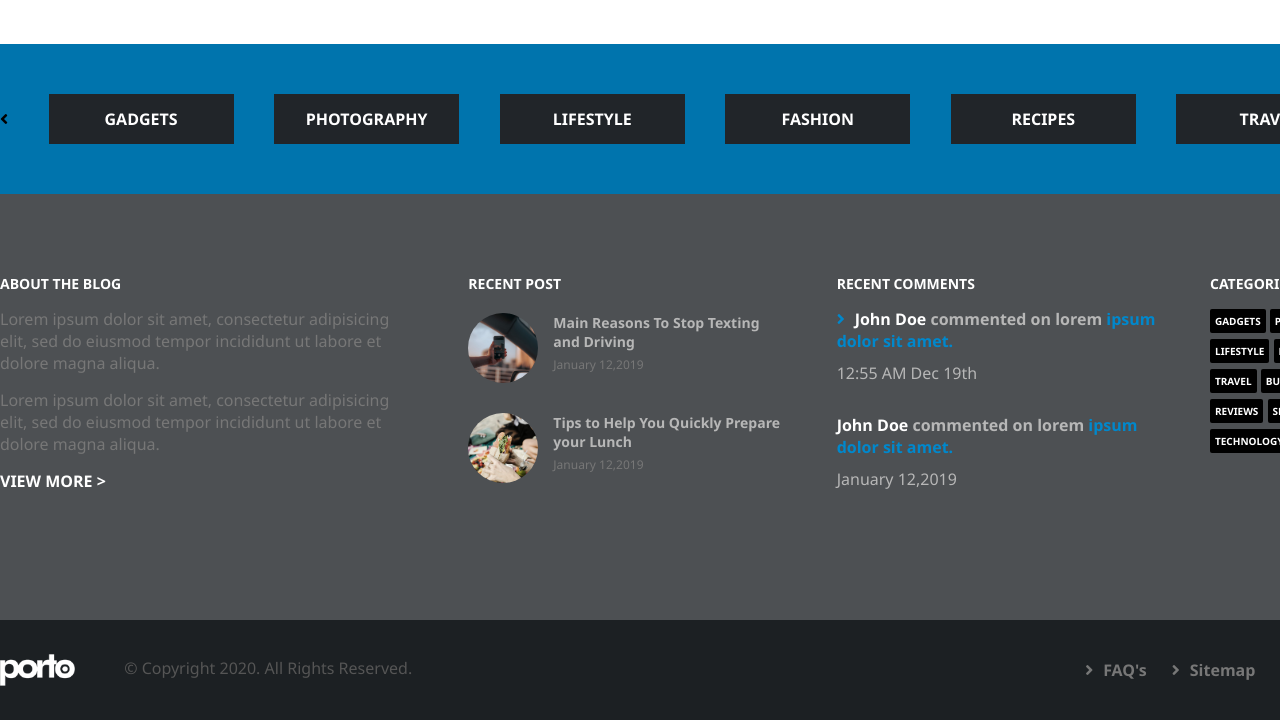
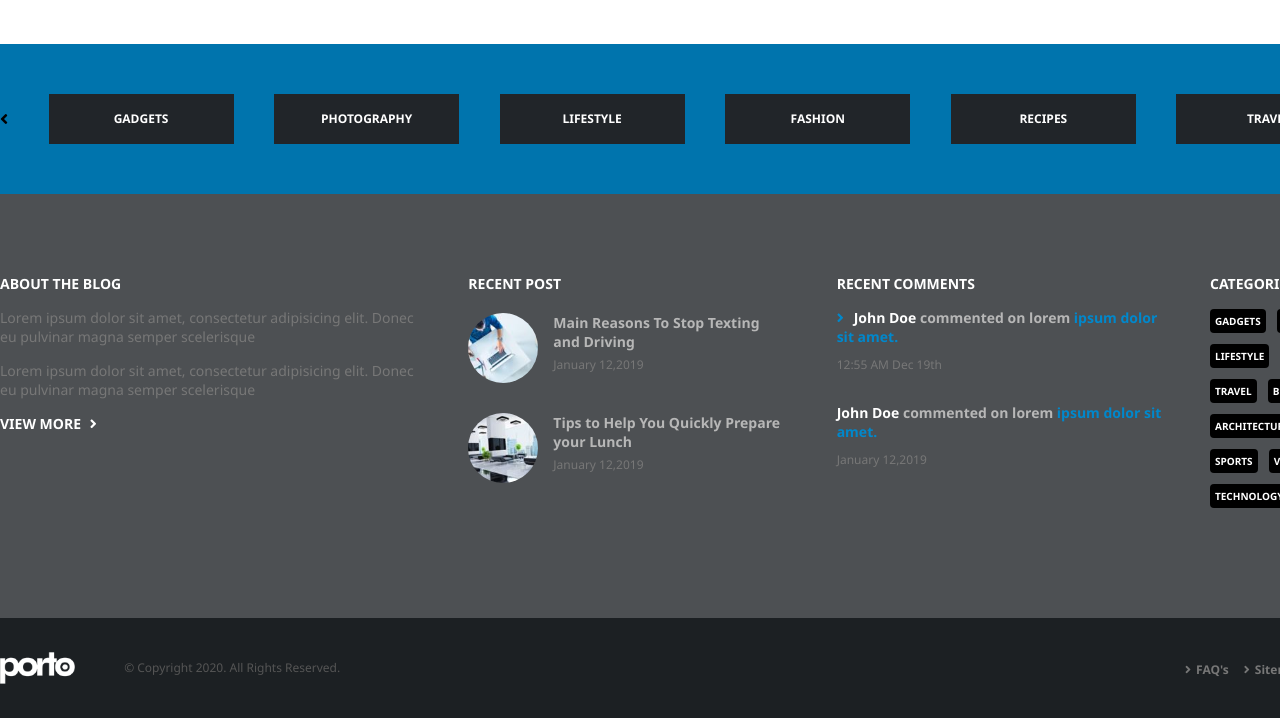
Before and after one commit to simonebresci/proj-html-vuejs, a website: page index.html in a window 1280 px wide. Shown: the part 1366-2086 px from the top of the page. Drawn offline with nearby package versions, Linux system fonts and the light colour scheme.

Commit message:
dettagli grafici

```diff
--- a/index.html
+++ b/index.html
@@ -477,11 +477,9 @@
                 <div class="footer-top-about">
                   <ul class="menu-dark">
                     <li class="menu-dark-title">ABOUT THE BLOG</li>
-                    <li>Lorem ipsum dolor sit amet, consectetur adipisicing elit,
-                       sed do eiusmod tempor incididunt ut labore et dolore magna aliqua.</li>
-                    <li>Lorem ipsum dolor sit amet, consectetur adipisicing elit,
-                       sed do eiusmod tempor incididunt ut labore et dolore magna aliqua.</li>
-                    <li class="menu-dark-highlight">VIEW MORE ></li>
+                    <li>Lorem ipsum dolor sit amet, consectetur adipisicing elit. Donec eu pulvinar magna semper scelerisque</li>
+                    <li>Lorem ipsum dolor sit amet, consectetur adipisicing elit. Donec eu pulvinar magna semper scelerisque</li>
+                    <li class="menu-dark-viewmore">VIEW MORE <i class="fas fa-angle-right"></i></li>
                   </ul>
 
                 </div>
@@ -494,7 +492,7 @@
                       <!-- List Article N.1-->
                       <li class="article">
                         <!-- Icon Img -->
-                        <img class="article-img" src="./img/row-2/blog-65.jpg">
+                        <img class="article-img" src="./img/footer/posts/our-office-4-square.jpg">
                         <!-- Name & date -->
                         <ul class="article-text">
                           <li class="article-text-name"> Main Reasons To Stop Texting and Driving </li>
@@ -506,7 +504,7 @@
                       <!-- List Article N.2-->
                       <li class="article">
                         <!-- Icon Img -->
-                        <img class="article-img" src="./img/row-2/blog-66.jpg">
+                        <img class="article-img" src="./img/footer/posts/our-office-5-square.jpg">
                         <!-- Name & date -->
                         <ul class="article-text">
                           <li class="article-text-name"> Tips to Help You Quickly Prepare your Lunch </li>
@@ -543,7 +541,7 @@
 
                 <div class="footer-top-categories">
                   <ul class="categories-list">
-                    <li class="categories-list-title"> CATEGORIES</li>
+                    <li class="categories-list-title">CATEGORIES</li>
                     <li class="category-label">GADGETS</li>
                     <li class="category-label">PHOTOGRAPHY</li>
                     <li class="category-label">LIFESTYLE</li>
--- a/src/app.scss
+++ b/src/app.scss
@@ -48,7 +48,7 @@
   display: inline-block;
   cursor:pointer;
   font-weight: bold;
-  margin-right: 25px;
+  margin-right: 15px;
 }
 
 @mixin menu-inline-li-dark-style-1{
@@ -66,6 +66,7 @@
   display: inline-block;
   width: 185px;
   height: 50px;
+  font-size: 12px;
   font-weight: bold;
   line-height: 50px;
   // margin-right: 40px;
@@ -233,7 +234,7 @@
   font-weight: bold;
   color: $colorTxt1;
   background-color:  $colorBg5;
-  border-radius: 2px;
+  border-radius: 4px;
   padding: 5px;
   margin-bottom: 5px;
 }
@@ -245,9 +246,9 @@
   font-weight: bold;
   color: $colorTxt1;
   background-color:  $colorBg13;
-  border-radius: 2px;
+  border-radius: 4px;
   padding: 5px;
-  margin-bottom: 5px;
+  margin-bottom: 10px;
 }
 
 
@@ -328,6 +329,7 @@
   // background-color: rgba(0,0,0,0.3);
   border-radius: 5px;
   text-decoration: underline;
+  cursor: pointer;
 
 }
 
@@ -336,6 +338,7 @@
   color: $colorTxt5;
 
   li{
+    font-size: 14px;
     margin-bottom: 15px;
   }
 
@@ -344,9 +347,17 @@
     color: $colorTxt1;
   }
 
-  &-highlight{
+  &-viewmore{
     font-weight: bold;
     color: $colorTxt1;
+
+    i{
+      margin-left: 5px;
+    }
+  }
+
+  &-viewmore:hover{
+    @include hover-standard-style1;
   }
 
 }
@@ -355,6 +366,7 @@
 
   .comment{
     @include resetListBullets;
+    font-size: 14px;
     margin-bottom: 30px;
 
     a{
@@ -383,7 +395,8 @@
     }
 
     &-date{
-      color: $colorTxt2;
+      font-size: 12px;
+      color: $colorTxt5;
     }
 
 
@@ -678,7 +691,6 @@ h1,h2,h3 {
       .menu-dark{
         @include menu-dark-style-1;
 
-
         &-highlight{
           cursor:pointer;
         }
@@ -744,6 +756,12 @@ h1,h2,h3 {
 
       .category-label{
         @include category-label-style-2;
+        margin-right: 7px;
+
+      }
+      .category-label:hover{
+        @include hover-standard-style1;
+
       }
     }
   }
@@ -775,17 +793,19 @@ h1,h2,h3 {
     }
 
     &-copyright{
+      font-size: 12px;
       color: $colorTxt6;
     }
 
     &-links{
       li{
         @include menu-inline-li-grey-style-1;
+        font-size: 12px;
 
         .bullet{
           color: $colorTxt5;
           font-weight: bold;
-          margin-right: 10px;
+          margin-right: 5px;
         }
       }
 
```
Also changed, not shown: dist/app.css, img/footer/posts/our-office-4-square.jpg (renamed from img/footer/our-office-4-square.jpg), img/footer/posts/our-office-5-square.jpg (renamed from img/footer/our-office-5-square.jpg).
